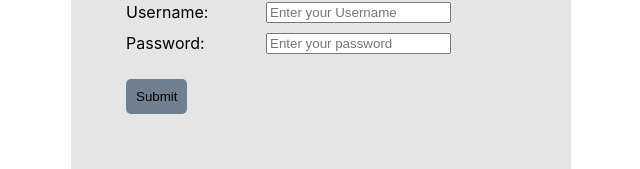
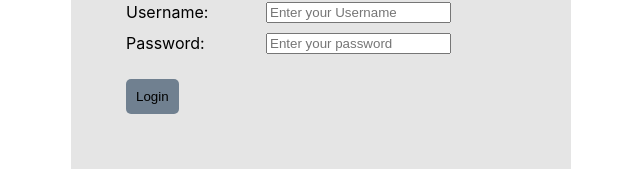
Before and after one commit to BCIT-COMPUTING/fetch-webapp, a React (Create React App) app in the folder website/: page /login in a window 1280 px wide. Shown: the part 335-504 px from the top of the page, without its empty margins (319-959 px from the left). Built offline with nearby package versions, Linux system fonts and the light colour scheme.

Commit message:
handling signup/login errors

```diff
--- a/website/src/components/Home/HomePage.tsx
+++ b/website/src/components/Home/HomePage.tsx
@@ -17,7 +17,7 @@ const HomePage = () => {
             <input className={styles.homeBtn} type="button" value="Login" />
           </Link>
           <Link to="/signup">
-            <input className={styles.homeBtn} type="button" value="Register" />
+            <input className={styles.homeBtn} type="button" value="Sign Up" />
           </Link>
           </form>
         </div>
--- a/website/src/components/Login/LoginPage.tsx
+++ b/website/src/components/Login/LoginPage.tsx
@@ -42,11 +42,12 @@ const LoginPage = () => {
       password: password
     }
     ).then(response => {
-      console.log(response);
-      toast.success("Login successful");
+      console.log(response.data);
+
 
       //TODO: REDIRECT TO Home Page
-      if (response.data == ("Successfully signed in: " + username)) {
+      if (response.status == 200) {
+        toast.success("Login successful");
         navigate("/dogInfo");
       }
 
@@ -89,7 +90,7 @@ const LoginPage = () => {
             <div className={styles.loginLabel} >Password: </div>
             <input id="password-input" type="password" placeholder="Enter your password" name="password" onChange={ (event) => encryptPassword(event.target.value) } />
           </div>
-          <input className={styles.loginBtn} type="button" value="Submit" onClick={() => login() } />
+          <input className={styles.loginBtn} type="button" value="Login" onClick={() => login() } />
         </form>
       </div>
     </div>
--- a/website/src/components/Signup/SignupPage.tsx
+++ b/website/src/components/Signup/SignupPage.tsx
@@ -3,8 +3,12 @@ import { useState } from 'react';
 import styles from './SignupPage.module.css';
 import axios from "axios";
 import * as crypto from "crypto-js";
+import { toast } from 'react-toastify';
+import { useNavigate } from 'react-router-dom';
 
 const Signupage = () => {
+
+  const navigate = useNavigate();
 
   const { state, setState } = useAppContext();
   const { isLoggedIn } = state;
@@ -25,6 +29,7 @@ const Signupage = () => {
   }
 
   const signup = async () => {
+
     const response = await axios.post(endPointUrl + "/signup", {
       firstName: firstName,
       lastName: lastName,
@@ -35,8 +40,24 @@ const Signupage = () => {
       dogAge: dogAge,
       dogGender: dogGender,
       dogUrl: dogUrl
+    }
+    ).then(response => {
+      console.log(response.data);
+
+      //TODO: REDIRECT TO Home Page
+      if (response.status == 200) {
+        toast.success("Signup successful");
+        navigate("/login");
+      }
+
+
+    }).catch(error => {
+      toast.error(error.response.data);
     })
-    console.log(response.data);
+
+
+
+
   }
 
   const getdb = async () => {
```
